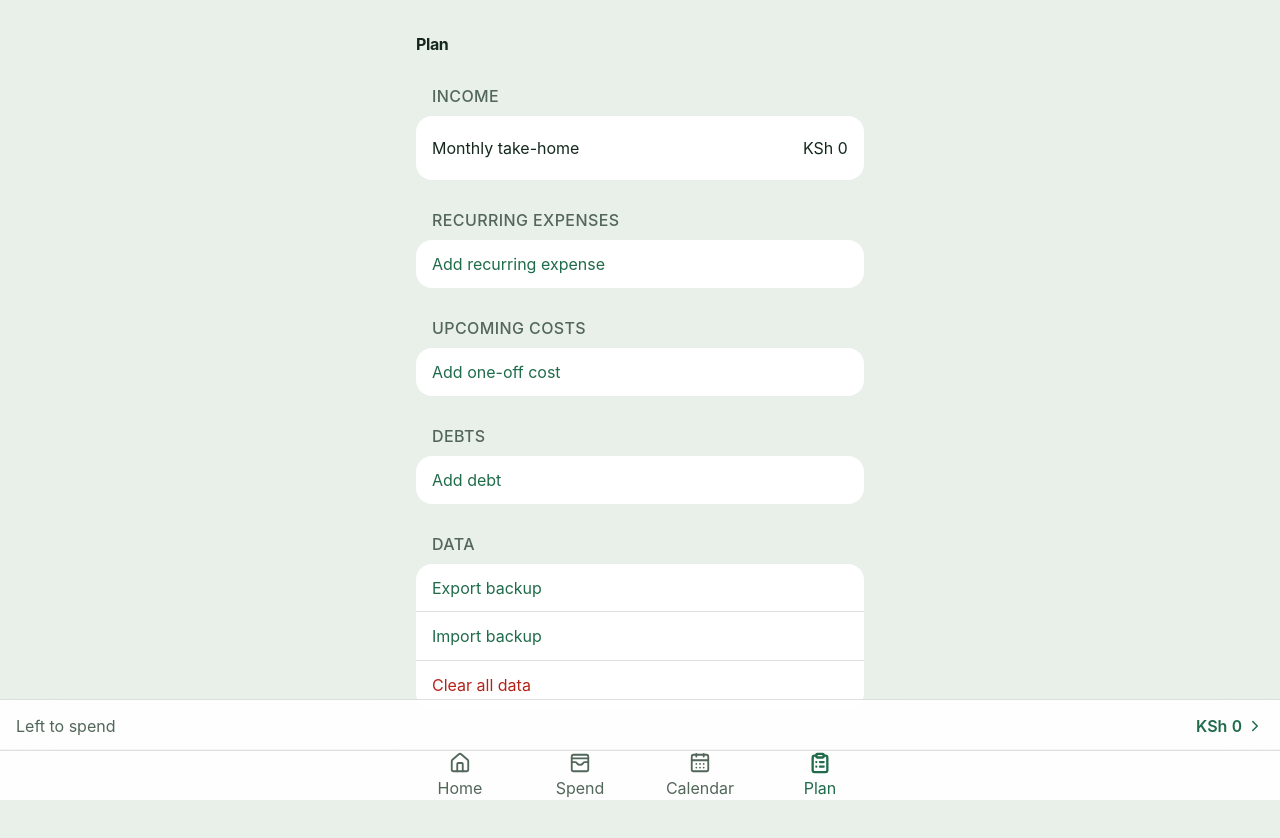
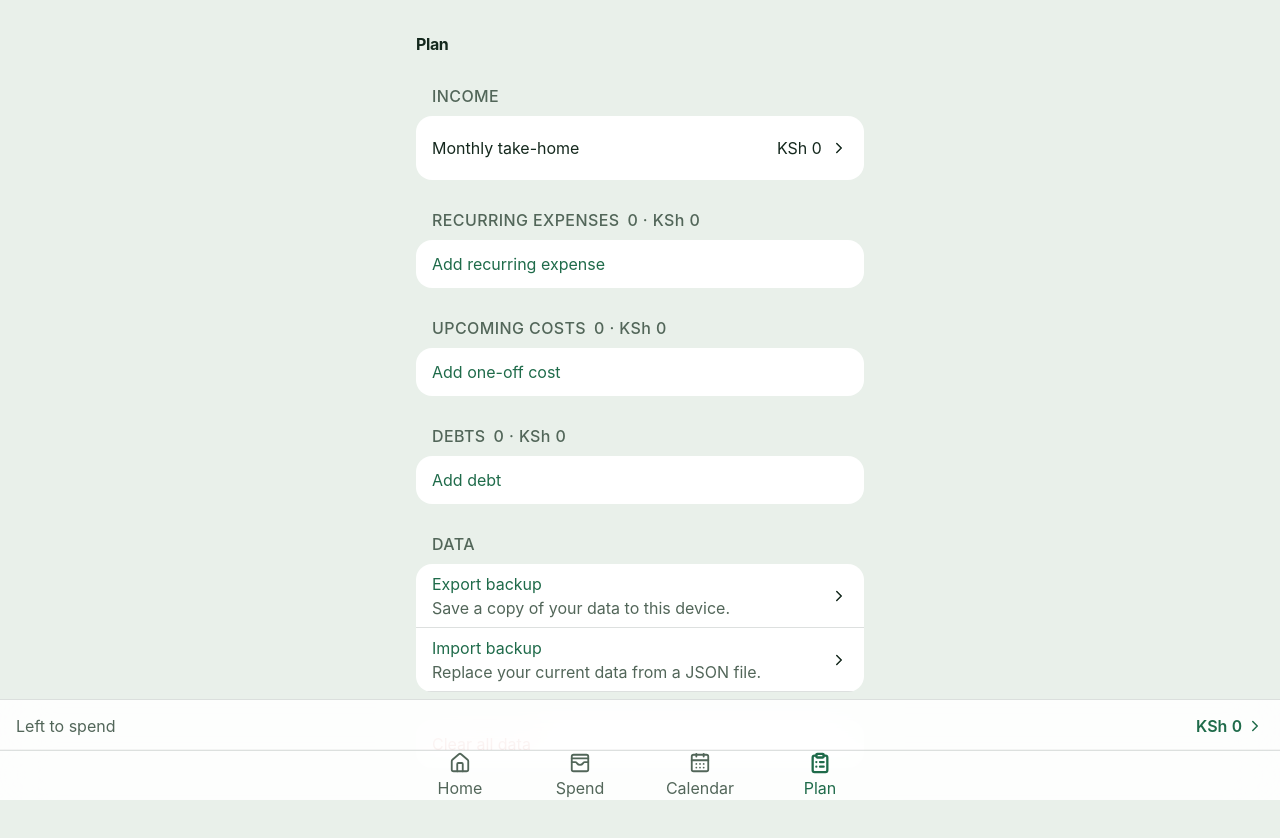
Before and after one commit to Michael-Franklyn-MDF/salary-planner, a React (Vite) app: page / in a window 1280 px wide. Both pictures are taken after a click on the tab "Plan". Shown: the top 838 px of the page. Built offline with nearby package versions, Linux system fonts and the light colour scheme.

Commit message:
style: polish Plan groups and data actions
Co-authored-by: Copilot <223556219+Copilot@users.noreply.github.com>

```diff
--- a/src/features/plan/PlanTab.tsx
+++ b/src/features/plan/PlanTab.tsx
@@ -1,4 +1,5 @@
 import { useState } from 'react'
+import { ChevronRight } from 'lucide-react'
 import type { AppState, Debt, OneOffCost, RecurringExpense } from '@/domain/types'
 import { formatMoney, formatShortDate } from '@/lib/format'
 import { useAppState } from '@/state/useAppState'
@@ -67,8 +68,9 @@ function PlanGroup<T extends RecurringExpense | OneOffCost | Debt>({
 }) {
   return (
     <section aria-labelledby={`${kind}-heading`} className="space-y-2">
-      <h2 id={`${kind}-heading`} className="px-4 text-footnote font-medium uppercase tracking-wide text-muted">
-        {title}
+      <h2 id={`${kind}-heading`} aria-label={title} className="px-4 text-footnote font-medium uppercase tracking-wide text-muted">
+        <span>{title}</span>
+        <span className="ml-2 normal-case">{items.length} · {formatMoney(items.reduce((sum, item) => sum + item.amount, 0))}</span>
       </h2>
       <ListGroup>
         {items.map((item) => {
@@ -90,7 +92,7 @@ function PlanGroup<T extends RecurringExpense | OneOffCost | Debt>({
                       : <span className="text-accent">Add day</span>}
                 </span>
               </span>
-              <span className="ml-4 shrink-0 tabular-nums">{formatMoney(item.amount)}</span>
+              <span className="ml-4 flex shrink-0 items-center gap-2 tabular-nums">{formatMoney(item.amount)}<ChevronRight size={18} aria-hidden /></span>
             </button>
           )
         })}
@@ -207,7 +209,7 @@ export function PlanTab() {
         <ListGroup>
           <button type="button" className="flex min-h-16 w-full items-center justify-between px-4 text-left" onClick={() => openEditor({ kind: 'income' })}>
             <span className="text-body">Monthly take-home</span>
-            <span className="tabular-nums">{formatMoney(state.income)}</span>
+            <span className="flex items-center gap-2 tabular-nums">{formatMoney(state.income)}<ChevronRight size={18} aria-hidden /></span>
           </button>
         </ListGroup>
       </section>
@@ -219,10 +221,15 @@ export function PlanTab() {
       <section aria-labelledby="data-heading" className="space-y-2">
         <h2 id="data-heading" className="px-4 text-footnote font-medium uppercase tracking-wide text-muted">Data</h2>
         <ListGroup>
-          <button type="button" className="min-h-12 w-full border-b border-separator px-4 text-left text-accent" onClick={downloadBackup}>Export backup</button>
-          <label className="block min-h-12 cursor-pointer border-b border-separator px-4 leading-[48px] text-accent">
-            Import backup
+          <button type="button" className="flex min-h-16 w-full items-center justify-between border-b border-separator px-4 text-left" onClick={downloadBackup}>
+            <span><span className="block text-accent">Export backup</span><span className="block text-footnote text-muted">Save a copy of your data to this device.</span></span>
+            <ChevronRight size={18} aria-hidden />
+          </button>
+          <label className="flex min-h-16 cursor-pointer items-center justify-between border-b border-separator px-4">
+            <span><span className="block text-accent">Import backup</span><span className="block text-footnote text-muted">Replace your current data from a JSON file.</span></span>
+            <ChevronRight size={18} aria-hidden />
             <input
+              aria-label="Import backup"
               type="file"
               accept="application/json,.json"
               className="sr-only"
@@ -233,9 +240,13 @@ export function PlanTab() {
               }}
             />
           </label>
+        </ListGroup>
+        {importError && <p role="alert" className="px-4 text-footnote text-bad">{importError}</p>}
+      </section>
+      <section aria-label="Destructive actions">
+        <ListGroup>
           <button type="button" className="min-h-12 w-full px-4 text-left text-bad" onClick={() => setConfirmClear(true)}>Clear all data</button>
         </ListGroup>
-        {importError && <p role="alert" className="px-4 text-footnote text-bad">{importError}</p>}
       </section>
 
       <ConfirmDialog
```
Also changed, not shown: 1 other file (tests, documents, lock files or other folders).
